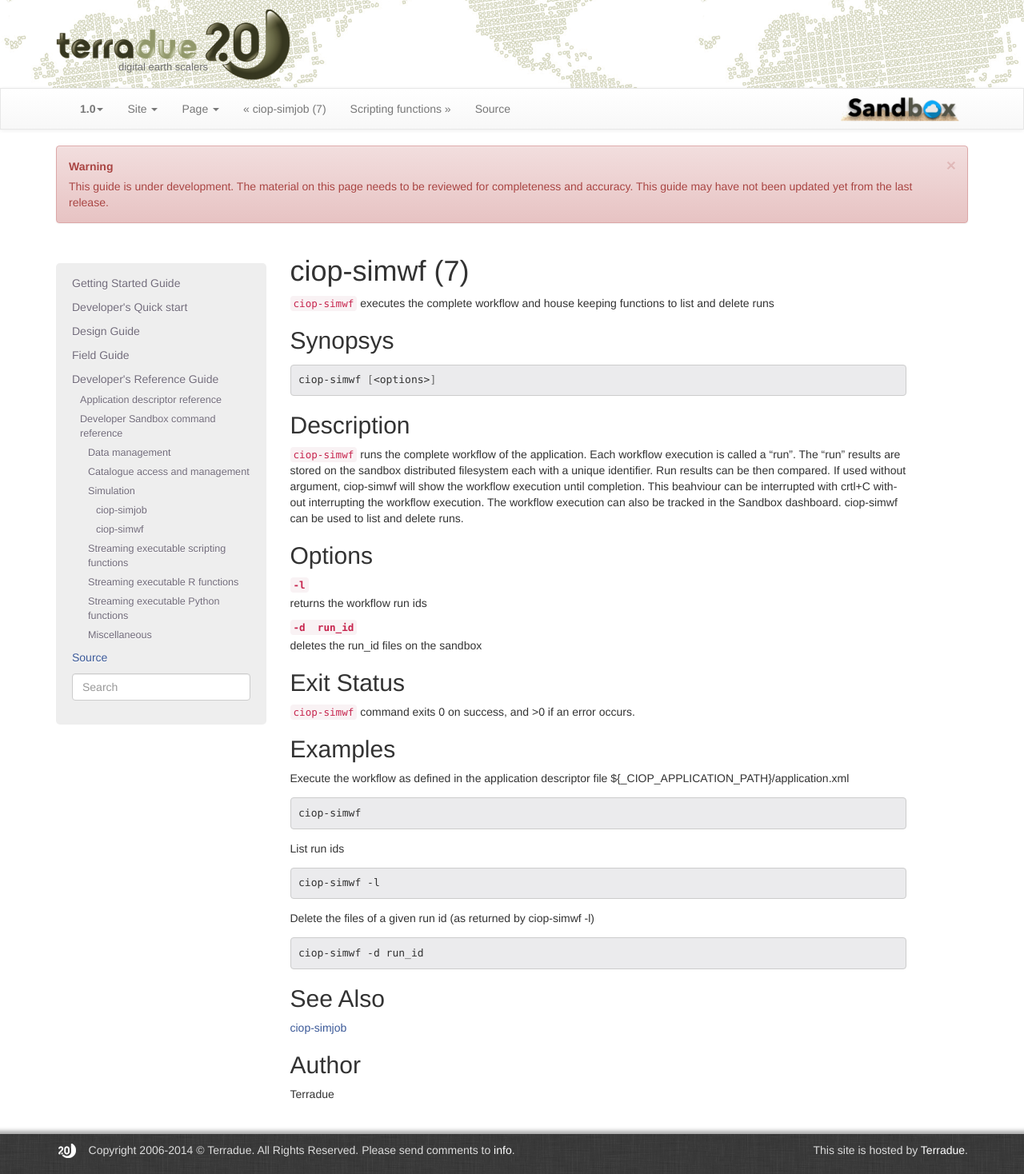
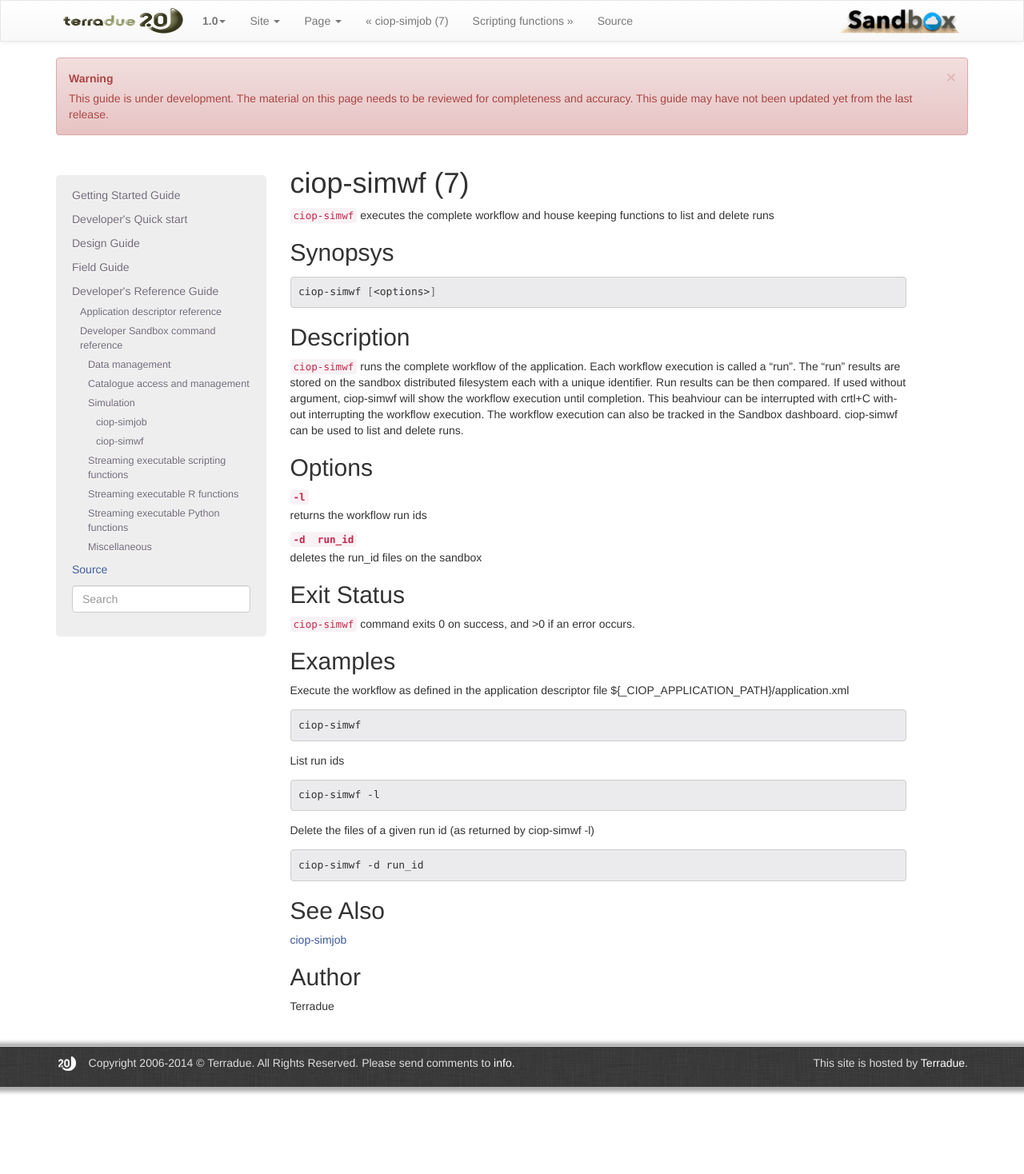
Before and after one commit to Terradue/doc-developer-sandbox, a Sphinx documentation site: the page built from source/reference/man/ciop-simwf.rst, in a window 1280 px wide. Shown: the whole page at 80% size. Built offline with Sphinx 7.4.7, drawn with Linux system fonts in a browser that asks for light colours; pages that are not in the unit, such as notebooks, are missing from menus.

Commit message:
changes by ciccio

```diff
--- a/source/_static/terradue.css
+++ b/source/_static/terradue.css
@@ -1,3 +1,119 @@
+
+#sidebar.affix {
+  /* position: fixed; already applied in .affix */
+  top: 10px;
+  /* might also need e.g. width: 300px; as position: fixed; removes the element from its parent. */
+}
+#sidebar.affix-bottom {
+  position: absolute; /* Start scrolling again. */
+  top: auto; /* Override the top position above. */
+  /* bottom: 20px; */ /* It should stop near the bottom of its parent. */
+}
+
+.bs-sidenavNew form, .bs-sidenavNew #sourcelink {
+  padding: 5px 20px;
+}
+
+.bs-sidenavNew {
+	margin-top: 30px;
+	margin-bottom: 30px;
+	padding-top: 10px;
+	padding-bottom: 10px;
+	text-shadow: 0 1px 0 #fff;
+	background-color: #f7f5fa;
+	border-radius: 5px;
+}
+
+/* The code below is based on the bootstrap website sidebar */
+
+.bs-sidenavNew.affix {
+  position: static;
+}
+
+/* First level of nav */
+.bs-sidenavNew {
+  margin-top: 30px;
+  margin-bottom: 30px;
+  padding-top:    10px;
+  padding-bottom: 10px;
+  text-shadow: 0 1px 0 #fff;
+  background-color: #f7f5fa;
+  border-radius: 5px;
+}
+
+/* All levels of nav */
+.bs-sidenavNew .nav > li > a {
+  display: block;
+  color: #716b7a;
+  padding: 5px 20px;
+}
+.bs-sidenavNew .nav > li > a:hover,
+.bs-sidenavNew .nav > li > a:focus {
+  text-decoration: none;
+  background-color: #e5e3e9;
+  border-right: 1px solid #dbd8e0;
+}
+.bs-sidenavNew .nav > .active > a,
+.bs-sidenavNew .nav > .active:hover > a,
+.bs-sidenavNew .nav > .active:focus > a {
+  font-weight: bold;
+  color: #563d7c;
+  background-color: transparent;
+  border-right: 1px solid #563d7c;
+}
+
+.bs-sidenavNew .nav .nav > li > a {
+  padding-top:    3px;
+  padding-bottom: 3px;
+  padding-left: 30px;
+  font-size: 90%;
+}
+
+.bs-sidenavNew .nav .nav .nav > li > a {
+  padding-top:    3px;
+  padding-bottom: 3px;
+  padding-left: 40px;
+  font-size: 90%;
+}
+
+.bs-sidenavNew .nav .nav .nav .nav > li > a {
+  padding-top:    3px;
+  padding-bottom: 3px;
+  padding-left: 50px;
+  font-size: 90%;
+}
+
+/* Show and affix the side nav when space allows it */
+@media screen and (min-width: 992px) {
+  .bs-sidenavNew .nav > .active > ul {
+    display: block;
+  }
+  /* Widen the fixed sidenav */
+  .bs-sidenavNew.affix,
+  .bs-sidenavNew.affix-bottom {
+    width: 213px;
+  }
+  .bs-sidenavNew.affix {
+    position: fixed; /* Undo the static from mobile first approach */
+    top: 80px;
+  }
+  .bs-sidenavNew.affix-bottom {
+    position: absolute; /* Undo the static from mobile first approach */
+  }
+  .bs-sidenavNew.affix-bottom .bs-sidenavNew,
+  .bs-sidenavNew.affix .bs-sidenavNew {
+    margin-top: 0;
+    margin-bottom: 0;
+  }
+}
+@media screen and (min-width: 1200px) {
+  /* Widen the fixed sidenav again */
+  .bs-sidenavNew.affix-bottom,
+  .bs-sidenavNew.affix {
+    width: 263px;
+  }
+}
+
 
 body {
 	padding-top: 0px;
@@ -63,11 +179,12 @@
   }
 }
 
-.bs-sidenav.affix {
+/* .bs-sidenav.affix {
     position: fixed;
-    top: auto;
+    top: 20px;
 }
-.bs-sidenav, pre {
+ */
+.bs-sidenavNew, pre {
     background-color: #EBEBED;
 }
 
@@ -89,6 +206,10 @@
 
 a {
 	color: #3b5998;
+}
+
+img.align-center, .figure.align-center, object.align-center {
+	max-width: 100%;
 }
 
 /*
--- a/source/_templates/layout.html
+++ b/source/_templates/layout.html
@@ -4,17 +4,46 @@
 {# Add some extra stuff before and use existing with 'super()' call. #}
 {% block extrahead %}
     <link rel="stylesheet" href="{{ pathto('_static/terradue.css', 1) }}" type="text/css" />
+    <script src="{{ pathto('_static/affixTrick.js', 1) }}"></script>
   {{ super() }}
 {% endblock %}
 
 {% block footer %}
-<footer>
+<footer class="footer">
 	<div class="container">
 		<img src="{{ pathto('_static/t2LogoLittleWhite.png', 1) }}">
 		&nbsp;&nbsp;&nbsp;Copyright 2006-2014 &copy; Terradue. All Rights Reserved. Please send comments to <a href="mailto:info [at] terradue [dot] com">info</a>. <p class="pull-right">This site is hosted by <a href="http://www.terradue.com">Terradue</a>.</p>
 	</div>
 </footer>
 {% endblock %}
+
+
+{% if theme_bootstrap_version == "3" %}
+  {%- macro bsidebarNew() %}
+      {%- if render_sidebar %}
+      <div class="{{ bs_span_prefix }}3">
+        <div id="sidebar" class="bs-sidenavNew" role="complementary">
+          {%- for sidebartemplate in sidebars %}
+            {%- include sidebartemplate %}
+          {%- endfor %}
+        </div>
+      </div>
+      {%- endif %}
+  {%- endmacro %}
+{% else %}
+  {%- macro bsidebarNew() %}
+      {%- if render_sidebar %}
+      <div class="{{ bs_span_prefix }}3">
+        <div id="sidebar" class="bs-sidenavNew well" data-spy="affix">
+          {%- for sidebartemplate in sidebars %}
+            {%- include sidebartemplate %}
+          {%- endfor %}
+        </div>
+      </div>
+      {%- endif %}
+  {%- endmacro %}
+{% endif %}
+
 
 {% block sidebar1 %}
 <div class="alert alert-danger alert-error alert-dismissable" style="margin-left: 15px; margin-right: 15px;">
@@ -26,5 +55,5 @@
         This guide is under development. The material on this page needs to be reviewed for completeness and accuracy. This guide may have not been updated yet from the last release.
     </p>
 </div>
-{{ bsidebar() }}
+{{ bsidebarNew() }}
 {% endblock %}
--- a/source/_templates/navbar.html
+++ b/source/_templates/navbar.html
@@ -1,9 +1,9 @@
-<header>
+<!-- <header>
 	<div class="container">
 		<a href="http://www.terradue.com" target="_blank"><img id="logo" src="{{ pathto('_static/t2Logo.png',1) }}"></a>
 		<div id="t2-random-slogan">digital earth scalers</div>
 	</div>
-</header>
+</header> -->
 <div id="navbar" class="{{ theme_navbar_class }} navbar-default"><!-- {% if theme_navbar_fixed_top == 'true' -%} navbar-fixed-top{%- endif -%} -->
     <div class="container">
       <div class="navbar-header pull-right">
@@ -13,11 +13,12 @@
           <span class="icon-bar"></span>
           <span class="icon-bar"></span>
         </button>
-        <a class="navbar-brand" href="{{ pathto(master_doc) }}"><img class="navbar-brand-logo" src="{{ pathto('_static/sandboxLogo.png',1) }}" alt="opennebula-logo"/></a>
+        <a class="navbar-brand" href="{{ pathto(master_doc) }}"><img class="navbar-brand-logo" src="{{ pathto('_static/sandboxLogo.png',1) }}" alt="sandbox-logo"/></a>
       </div>
 
         <div class="collapse navbar-collapse nav-collapse">
           <ul class="nav navbar-nav">
+			<a class="navbar-brand" href="http://www.terradue.com" target="_blank"><img id="logo" src="{{ pathto('_static/t2Logo.png',1) }}"></a>
             <li class="divider-vertical"></li>
             {% include "versions.html" %}
 
@@ -45,4 +46,4 @@
           </ul>
         </div>
     </div>
-  </div>
+</div>
--- a/source/_templates/sourcelink.html
+++ b/source/_templates/sourcelink.html
@@ -1,3 +1,3 @@
 <div id="sourcelink">
-  <a href="{{ github_source }}" rel="nofollow" target="_blank">{{ _('Source') }}</a>
+  <a href="{{ github_source }}" rel="nofollow" target="_blank"><span class='githubLogo'></span>{{ _('Source') }}</a>
 </div>
--- a/source/reference/man/ciop-simwf.rst
+++ b/source/reference/man/ciop-simwf.rst
@@ -1,3 +1,5 @@
+.. _workflow:
+
 ciop-simwf (7)
 ==============
 
```
